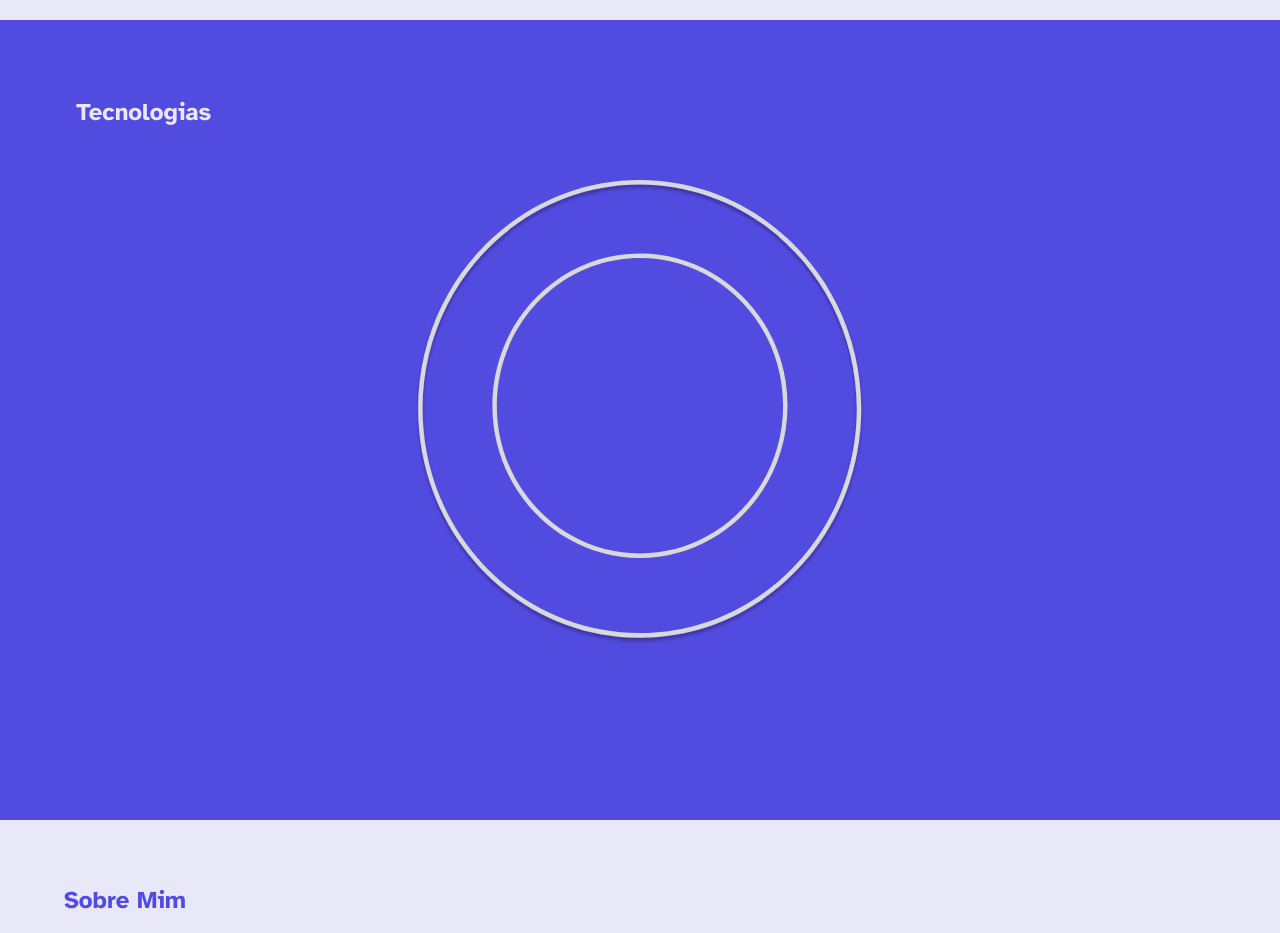
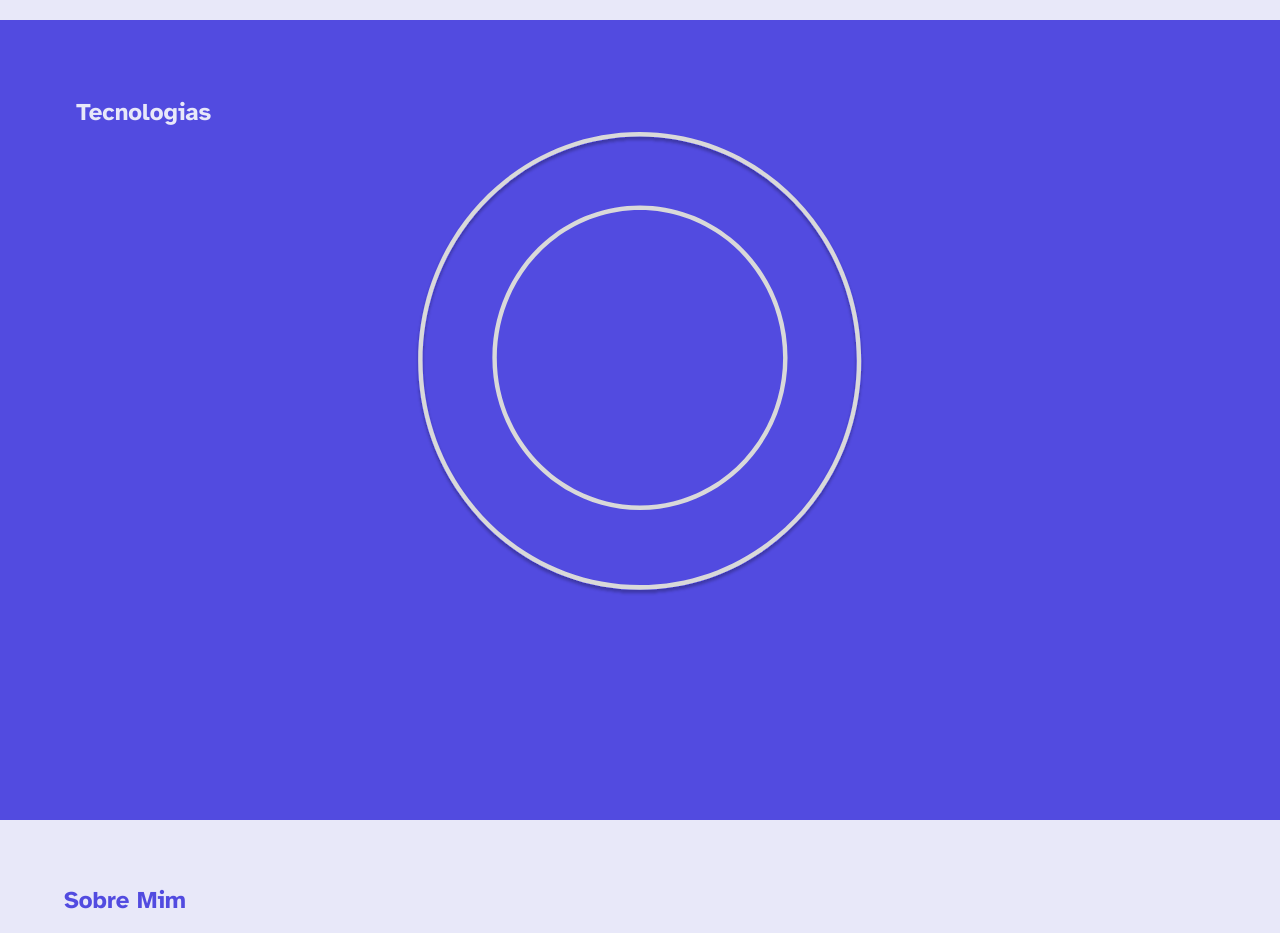
Before and after one commit to joaomidowz/Portfolio, a React (Vite) app: page / in a window 1280 px wide. Shown: the part 780-1713 px from the top of the page. Built offline with nearby package versions, Linux system fonts and the light colour scheme.

Commit message:
ajustando animações e elipse

```diff
--- a/src/pages/App.tsx
+++ b/src/pages/App.tsx
@@ -15,7 +15,7 @@ function App() {
         <nav className='flex justify-end gap-10 max-mobile:gap-3 max-sm:gap-2 max-phone:text-xs max-phone:justify-between max-phone:px-10'>
           <button onClick={() => scrollToSection('tech')} className='transition-transform duration-300 ease-out hover:scale-105 active:scale-90 px-5 py-4 text-primary bg-secondary rounded max-mobile:text-sm max-mobile:px-2 max-mobile:py-2 max-phone:text-xs max-phone:w-20 max-phone:h-8 max-phone:p-0'>Tecnologias</button>
           <button onClick={() => scrollToSection('about')} className='transition-transform duration-300 ease-out hover:scale-105 active:scale-90 px-5 py-4 text-primary bg-secondary rounded max-mobile:text-sm max-mobile:px-2 max-mobile:py-2 max-phone:text-xs max-phone:w-20 max-phone:h-8 max-phone:p-0'>Sobre</button>
-          <button onClick={() => scrollToSection('portfolio')} className='px-5 py-4 text-primary bg-secondary rounded max-mobile:text-sm max-mobile:px-2 max-mobile:py-2  max-phone:text-xs max-phone:w-20 max-phone:h-8 max-phone:p-0'>Projetos</button>
+          <button onClick={() => scrollToSection('portfolio')} className='transition-transform duration-300 ease-out hover:scale-105 px-5 py-4 text-primary bg-secondary rounded max-mobile:text-sm max-mobile:px-2 max-mobile:py-2  max-phone:text-xs max-phone:w-20 max-phone:h-8 max-phone:p-0'>Projetos</button>
         </nav>
       </header>
 
--- a/src/pages/technologies.tsx
+++ b/src/pages/technologies.tsx
@@ -4,13 +4,13 @@ function Tech() {
 
     return (
 
-        <div className="w-screen h-screen max-phone:h-[534px] md:w-auto bg-secondary font-atkinson text-primary p-5  max-phone:h-100 max-phone:rounded-t-3xl max-phone:mb-8px max-phone:shadow-phone">
+        <div className="w-screen h-screen md:w-auto bg-secondary font-atkinson text-primary p-5 max-phone:h-100 max-phone:rounded-t-3xl max-phone:mb-8px max-phone:shadow-phone">
 
 
             <h1 className='font-black text-2xl p-14 max-mobile:text-xl max-phone:text-lg max-phone:p-2 max-phone:mb-8' >Tecnologias</h1>
 
-            <div className='flex justify-center '>
-                <img src="Elipse.svg" alt="elipse" className='-mt-1 max-w-[450px] max-mobile:max-w-[300px] max-mobile:max-h-[300px] max-phone:max-h-[250px] max-phone:max-h-[250px]' />
+            <div className='flex justify-center -mt-12'>
+                <img src="Elipse.svg" alt="elipse" className='-mt-1 max-w-[450px] max-mobile:max-w-[300px] max-mobile:max-h-[300px] max-phone:max-h-[250px] ' />
             </div>
         </div>
 
```
